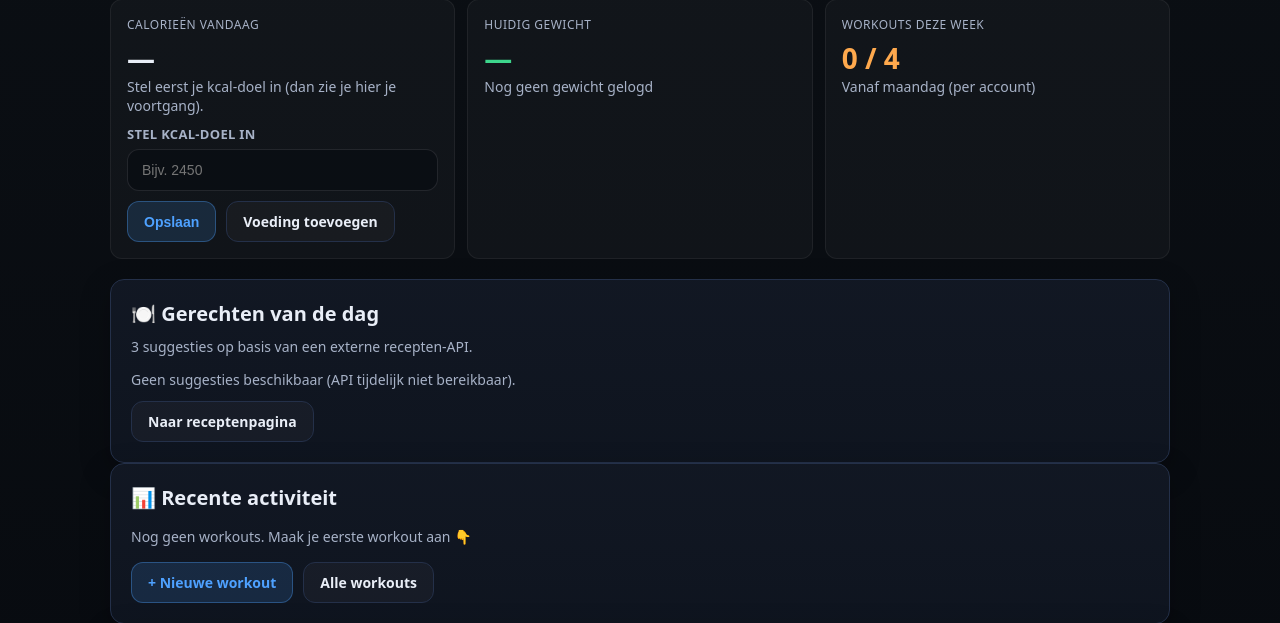
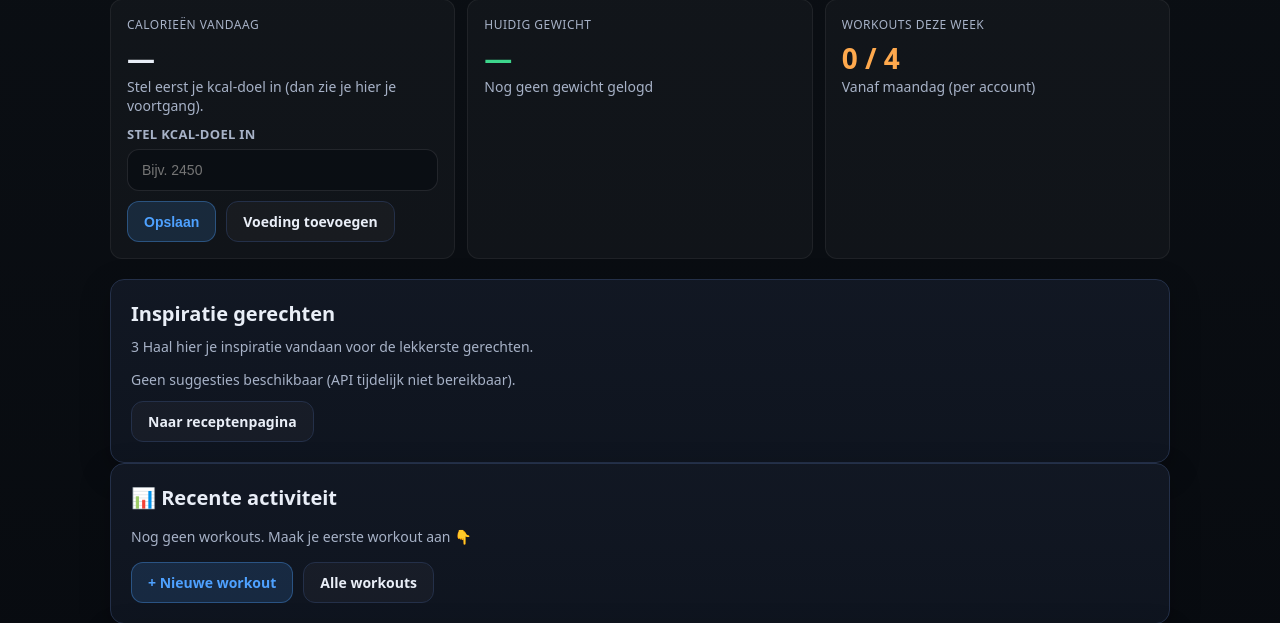
Before and after one commit to Bert-Jan-04/Myfitnesstracker, a Flask app: page / in a window 1280 px wide. Shown: the part 184-807 px from the top of the page. Run offline with Flask 3, Linux system fonts and the light colour scheme; the visitor is signed in with stand-in values (Sample User, id 1); data that the repository does not hold is empty.

```diff
--- a/templates/dashboard.html
+++ b/templates/dashboard.html
@@ -114,11 +114,11 @@
   </div>
 
   <!-- =========================
-       🍽️ Gerechten van de dag
+       Inspiratie gerechten
        ========================= -->
   <div class="card">
-    <h2>🍽️ Gerechten van de dag</h2>
-    <p class="muted" style="margin-top:-6px;">3 suggesties op basis van een externe recepten-API.</p>
+    <h2>Inspiratie gerechten</h2>
+    <p class="muted" style="margin-top:-6px;">3 Haal hier je inspiratie vandaan voor de lekkerste gerechten.</p>
 
     {% if recipes_of_day and recipes_of_day|length > 0 %}
       <div class="grid" style="grid-template-columns: repeat(3, 1fr);">
```
